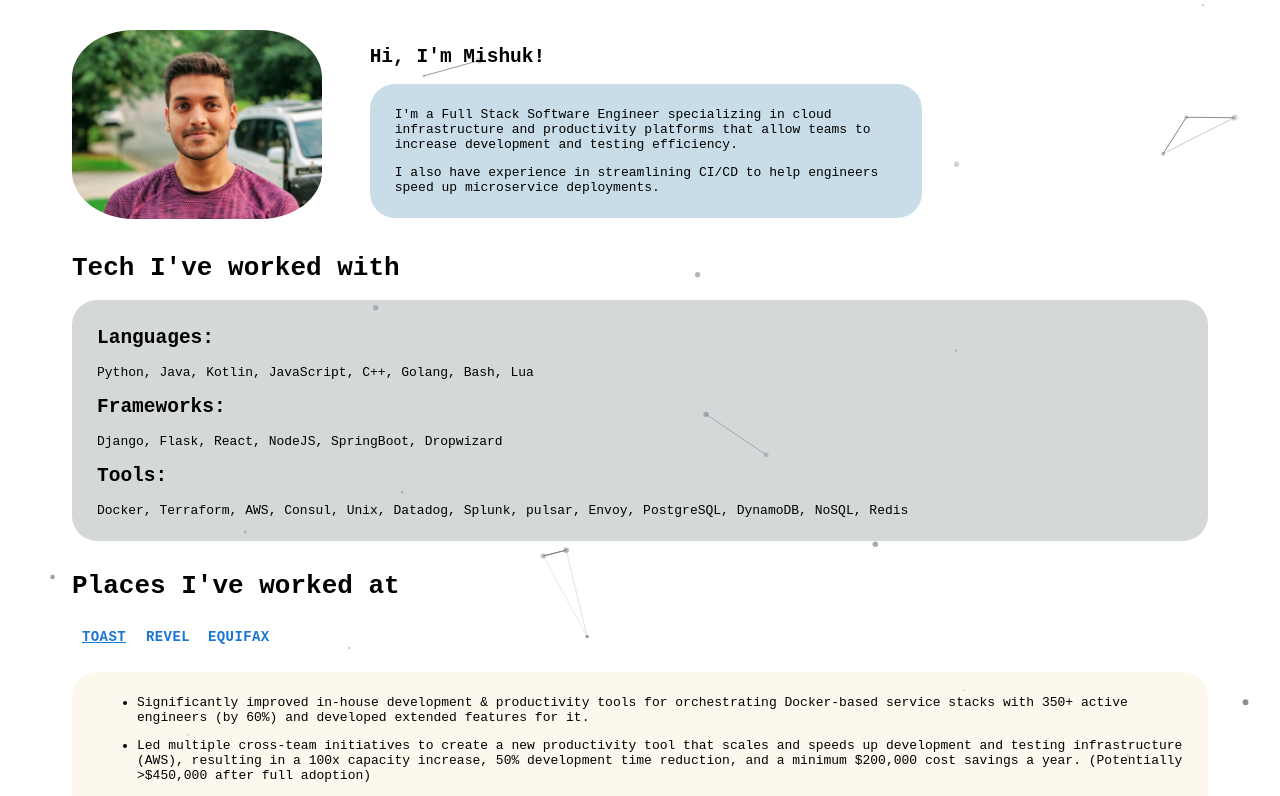
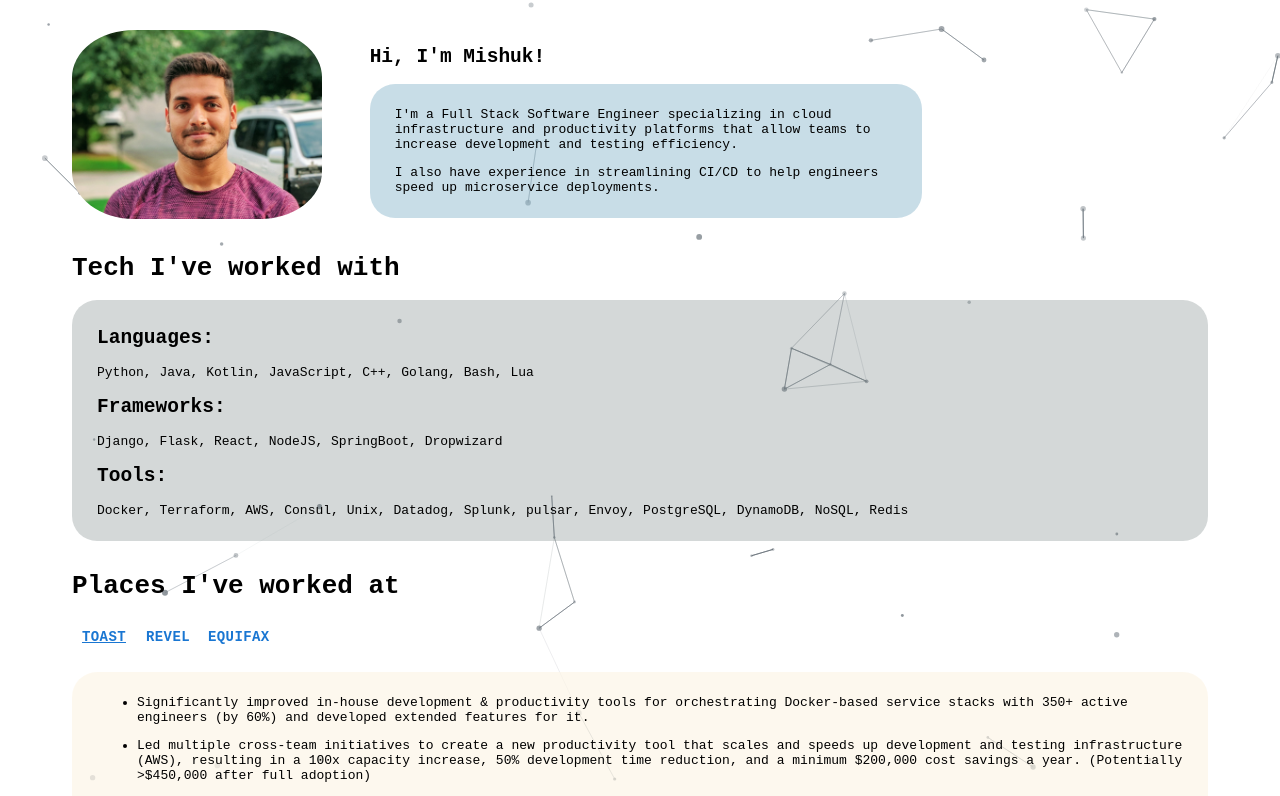
Before and after one commit to M-Dutta/M-Dutta.github.io, a React (Create React App) app: page / in a window 1280 px wide. Shown: the top 796 px of the page. Built offline with nearby package versions, Linux system fonts and the light colour scheme.

Commit message:
Fixed Particle z-indexing

```diff
--- a/src/components/canvas/particle.jsx
+++ b/src/components/canvas/particle.tsx
@@ -1,6 +1,7 @@
 import { useEffect, useState } from "react";
 import Particles, { initParticlesEngine } from "@tsparticles/react";
 import { loadSlim } from "@tsparticles/slim"; // if you are going to use `loadSlim`, install the "@tsparticles/slim" package too.
+import { Box } from "@material-ui/core";
 
 const particleOptions = require('./particlesjs-config.json');
 const BGParticles = () => {
@@ -14,16 +15,13 @@ const BGParticles = () => {
 			setInit(true);
 		});
 	}, []);
+	// Particles component isn't respecting "zIndex" from the .json file. Box around it and force the z-index
+	return (
+		init &&
+		<Box style={{ position: 'fixed', zIndex: -1 }}>
+			<Particles id="tsparticles" options={particleOptions} />
+		</Box>
 
-	const particlesLoaded = (container) => {
-		console.log(container);
-	};
-
-	return (
-		init && <Particles id="tsparticles"
-			particlesLoaded={particlesLoaded}
-			options={particleOptions}
-		/>
 	)
 }
 
--- a/src/components/canvas/particlesjs-config.json
+++ b/src/components/canvas/particlesjs-config.json
@@ -1,5 +1,9 @@
 {
 	"autoPlay": true,
+	"fullScreen": {
+		"enable": true,
+		"zIndex": 1
+	},
 	"background": {
 		"color": {
 			"value": "#ffffff"
@@ -8,7 +12,7 @@
 		"position": "",
 		"repeat": "",
 		"size": "",
-		"opacity": 0
+		"opacity": 1
 	},
 	"backgroundMask": {
 		"composite": "destination-out",
@@ -18,10 +22,6 @@
 			}
 		},
 		"enable": false
-	},
-	"fullScreen": {
-		"enable": true,
-		"zIndex": -1
 	},
 	"detectRetina": true,
 	"fpsLimit": 0,
@@ -254,7 +254,7 @@
 					"enable": false,
 					"minimumValue": 0.1
 				},
-				"value": 1
+				"value": 2
 			},
 			"vertical": {
 				"random": {
@@ -441,7 +441,7 @@
 				"factor": 1000
 			},
 			"limit": 0,
-			"value": 50
+			"value": 100
 		},
 		"opacity": {
 			"random": {
```
